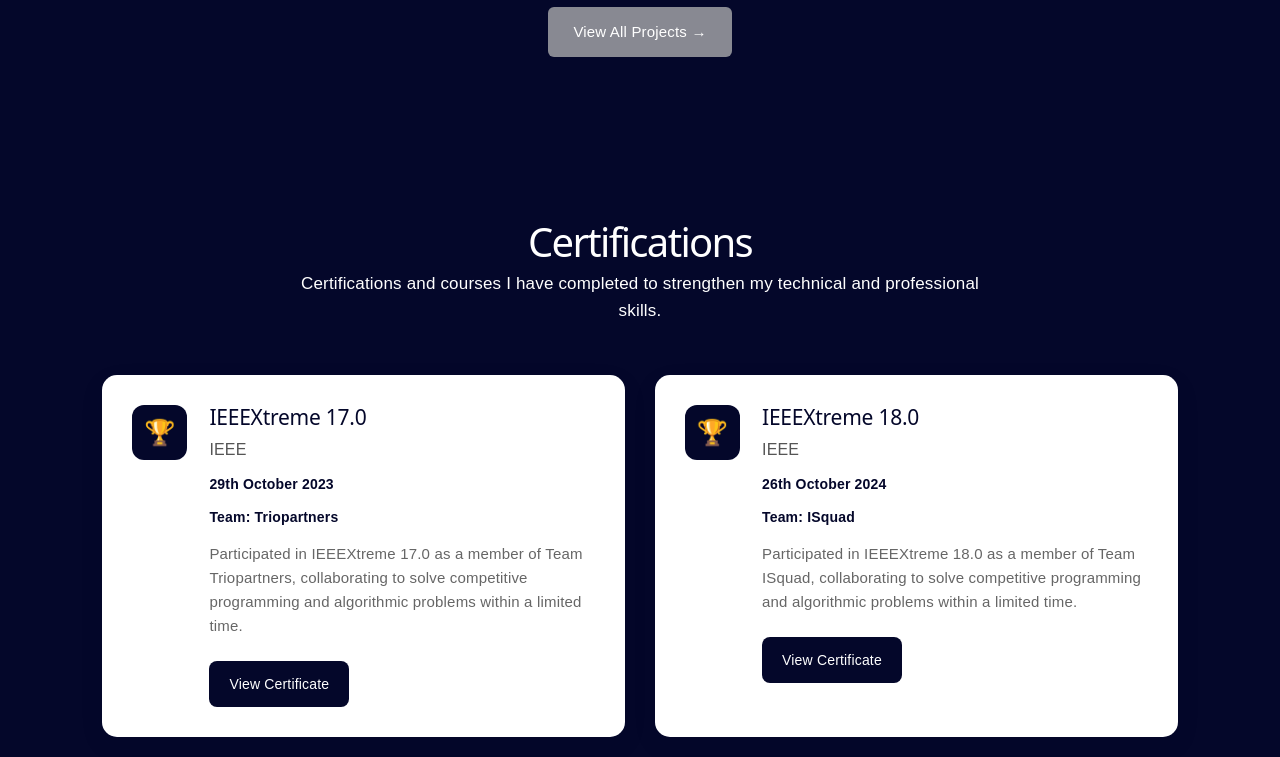
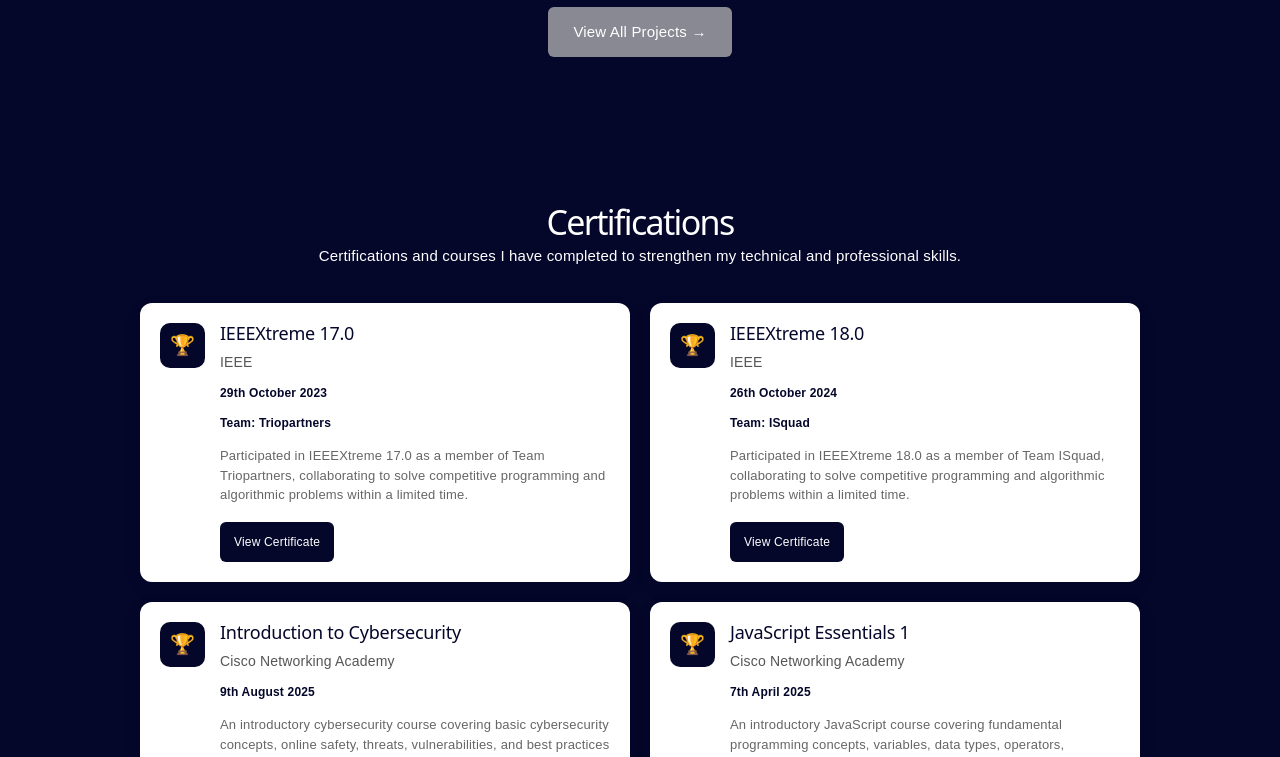
Before and after one commit to ishqafathima/My-Portfolio, a React (Vite) app: page / in a window 1280 px wide. Shown: the part 3160-3917 px from the top of the page. Built offline with nearby package versions, Linux system fonts and the light colour scheme.

Commit message:
update portfolio

```diff
--- a/src/sections/Certifications/Certifications.css
+++ b/src/sections/Certifications/Certifications.css
@@ -1,29 +1,28 @@
-
 .certifications {
   min-height: calc(100vh - 70px);
-  padding: 70px 8%;
+  padding: 50px 8%;
   background-color: #04072a;
 }
 
 .certifications-content {
-  max-width: 1100px;
+  max-width: 1000px;
   margin: 0 auto;
 }
 
 .certifications-content h1 {
   text-align: center;
-  font-size: 40px;
+  font-size: 34px;
   color: #ffffff;
-  margin-bottom: 15px;
+  margin-bottom: 10px;
 }
 
 .certifications-intro {
   text-align: center;
-  max-width: 700px;
-  margin: 0 auto 50px;
-  font-size: 17px;
+  max-width: 650px;
+  margin: 0 auto 35px;
+  font-size: 15px;
   color: #ffffff;
-  line-height: 1.6;
+  line-height: 1.5;
 }
 
 /* Certification Grid */
@@ -31,39 +30,39 @@
 .certification-grid {
   display: grid;
   grid-template-columns: repeat(2, 1fr);
-  gap: 30px;
+  gap: 20px;
 }
 
 /* Card */
 
 .certification-card {
   background-color: #ffffff;
-  border-radius: 15px;
-  padding: 30px;
+  border-radius: 12px;
+  padding: 20px;
   display: flex;
-  gap: 22px;
+  gap: 15px;
   align-items: flex-start;
-  box-shadow: 0 8px 25px rgba(4, 7, 42, 0.08);
+  box-shadow: 0 6px 18px rgba(4, 7, 42, 0.08);
   transition: transform 0.3s ease, box-shadow 0.3s ease;
 }
 
 .certification-card:hover {
-  transform: translateY(-6px);
-  box-shadow: 0 12px 30px rgba(4, 7, 42, 0.15);
+  transform: translateY(-4px);
+  box-shadow: 0 10px 25px rgba(4, 7, 42, 0.15);
 }
 
 /* Icon */
 
 .certificate-icon {
-  width: 55px;
-  height: 55px;
-  min-width: 55px;
+  width: 45px;
+  height: 45px;
+  min-width: 45px;
   display: flex;
   align-items: center;
   justify-content: center;
   background-color: #04072a;
-  border-radius: 12px;
-  font-size: 25px;
+  border-radius: 10px;
+  font-size: 20px;
 }
 
 /* Information */
@@ -73,14 +72,14 @@
 }
 
 .certificate-info h2 {
-  margin: 0 0 8px;
-  font-size: 21px;
+  margin: 0 0 5px;
+  font-size: 18px;
   color: #04072a;
 }
 
 .certificate-info h3 {
-  margin: 0 0 8px;
-  font-size: 16px;
+  margin: 0 0 5px;
+  font-size: 14px;
   font-weight: 500;
   color: #555;
 }
@@ -89,42 +88,41 @@
 
 .certificate-date {
   display: block;
-  font-size: 14px;
+  font-size: 12px;
   color: #04072a;
   font-weight: 600;
-  margin-bottom: 6px;
+  margin-bottom: 4px;
 }
 
 /* Team */
 
 .certificate-team {
   display: block;
-  font-size: 14px;
+  font-size: 12px;
   color: #04072a;
   font-weight: 600;
-  margin-bottom: 12px;
+  margin-bottom: 8px;
 }
 
 /* Description */
 
 .certificate-info p {
-  font-size: 15px;
-  line-height: 1.6;
+  font-size: 13px;
+  line-height: 1.5;
   color: #666;
-  margin-bottom: 18px;
+  margin: 10px 0 14px;
 }
 
 /* View Certificate */
 
 .view-certificate {
   display: inline-block;
-  margin-top: 5px;
-  padding: 10px 20px;
-  border: none;
-  border-radius: 8px;
+  margin-top: 3px;
+  padding: 7px 14px;
+  border-radius: 6px;
   background-color: #04072a;
   color: white;
-  font-size: 14px;
+  font-size: 12px;
   text-decoration: none;
   cursor: pointer;
   transition: 0.3s;
@@ -139,26 +137,29 @@
 
 @media (max-width: 768px) {
   .certifications {
-    padding: 60px 5%;
+    padding: 45px 5%;
   }
 
   .certification-grid {
     grid-template-columns: 1fr;
+    gap: 18px;
   }
 
   .certifications-content h1 {
-    font-size: 34px;
+    font-size: 30px;
   }
 }
 
 @media (max-width: 480px) {
   .certification-card {
     flex-direction: column;
+    padding: 18px;
   }
 
   .certificate-icon {
-    width: 50px;
-    height: 50px;
-    min-width: 50px;
+    width: 42px;
+    height: 42px;
+    min-width: 42px;
+    font-size: 18px;
   }
 }
```
